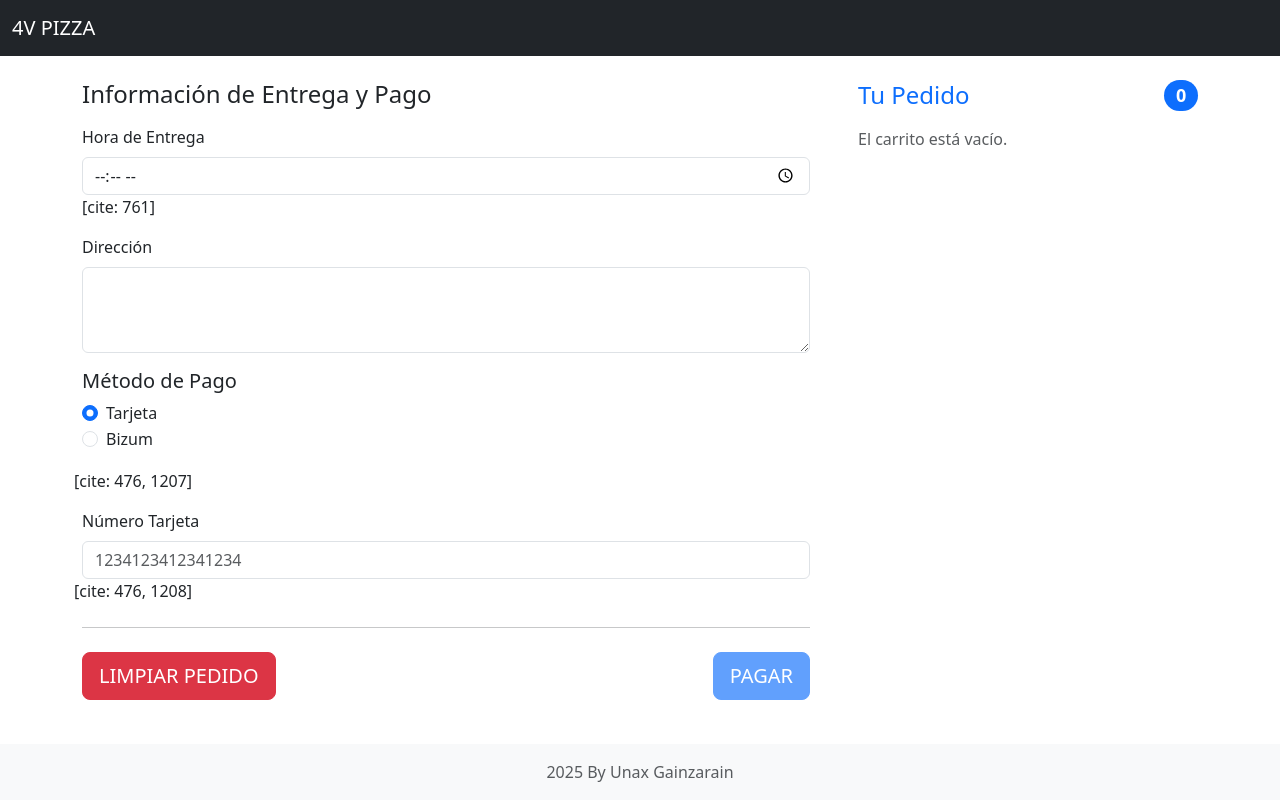
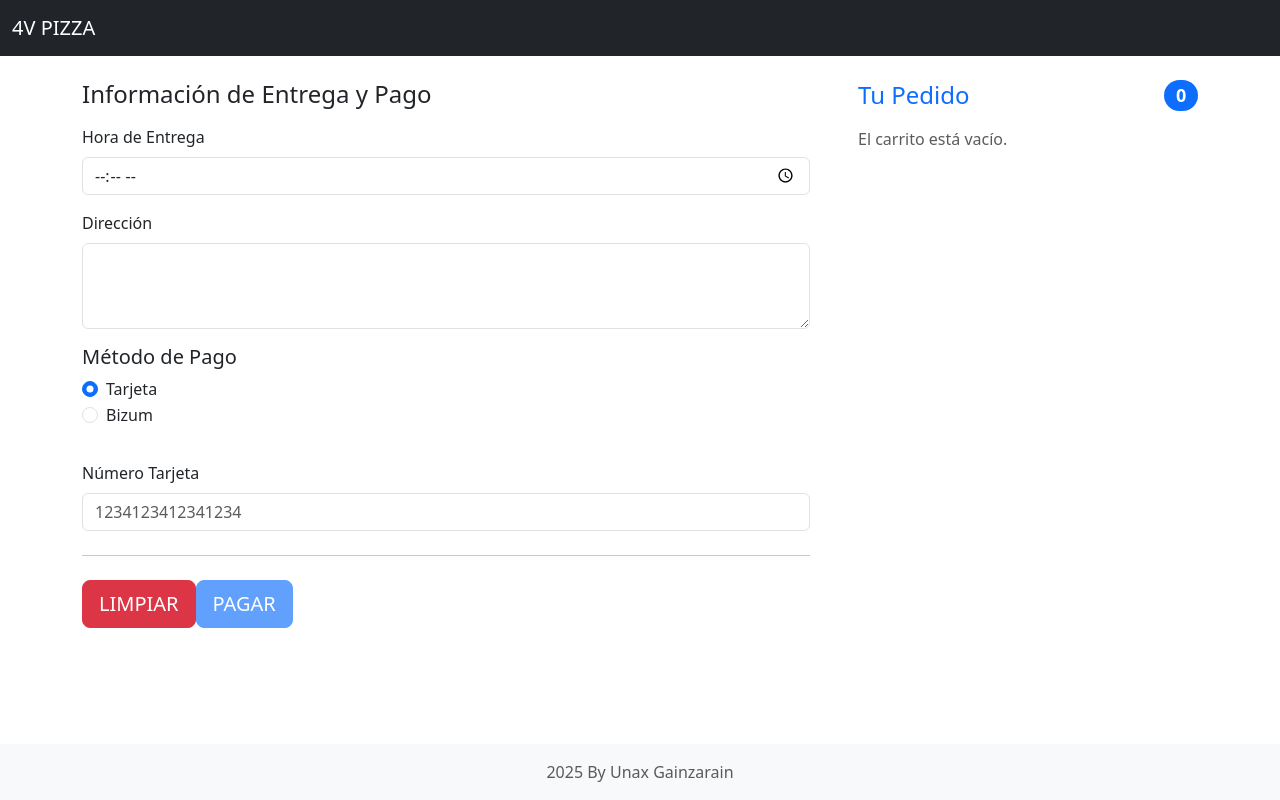
Before and after one commit to UnaxGainzarain/ExamenInterfaces, an Angular app: page /pago in a window 1280 px wide. Built offline with nearby package versions, Linux system fonts and the light colour scheme.

Commit message:
Commit nuevo

```diff
--- a/src/app/payment-page/payment-page.html
+++ b/src/app/payment-page/payment-page.html
@@ -36,7 +36,6 @@
           <div class="col-12">
             <label for="horaEntrega" class="form-label">Hora de Entrega</label>
             <input type="time" class="form-control" id="horaEntrega" formControlName="horaEntrega">
-            [cite: 761]
             @if (horaEntrega?.invalid && (horaEntrega?.dirty || horaEntrega?.touched)) {
               <div class="text-danger mt-1">
                 @if (horaEntrega?.hasError('required')) {
@@ -70,7 +69,6 @@
             </div>
           </div>
 
-          [cite: 476, 1207]
           @if (metodoPago.value === 'Tarjeta') {
             <div class="col-12">
               <label for="numeroTarjeta" class="form-label">Número Tarjeta</label>
@@ -81,14 +79,13 @@
                     <div>El número de tarjeta es obligatorio.</div>
                   }
                   @if (numeroTarjeta?.hasError('minlength') || numeroTarjeta?.hasError('maxlength') || numeroTarjeta?.hasError('pattern')) {
-                    <div>La tarjeta debe tener 16 dígitos numéricos.</div> [cite: 1207, 1209]
+                    <div>La tarjeta debe tener 16 dígitos numéricos.</div>
                   }
                 </div>
               }
             </div>
           }
 
-          [cite: 476, 1208]
           @if (metodoPago.value === 'Bizum') {
             <div class="col-12">
               <label for="numeroTelefono" class="form-label">Número Teléfono (Bizum)</label>
@@ -99,7 +96,7 @@
                     <div>El teléfono es obligatorio para Bizum.</div>
                   }
                   @if (numeroTelefono?.hasError('minlength') || numeroTelefono?.hasError('maxlength') || numeroTelefono?.hasError('pattern')) {
-                    <div>El teléfono debe tener 9 dígitos numéricos.</div> [cite: 1208, 1209]
+                    <div>El teléfono debe tener 9 dígitos numéricos.</div>
                   }
                 </div>
               }
@@ -110,11 +107,11 @@
 
         <hr class="my-4">
 
-        <div class="d-flex justify-content-between">
+        <div classd="d-flex justify-content-between">
           <button class="btn btn-danger btn-lg" type="button" (click)="limpiar()">
-            LIMPIAR PEDIDO
+            LIMPIAR
           </button>
-          <button class="btn btn-primary btn-lg" type="submit" [disabled]="paymentForm.invalid && metodoPago.value === 'Tarjeta' ? numeroTarjeta.invalid : numeroTelefono.invalid">
+          <button class="btn btn-primary btn-lg" type="submit" [disabled]="paymentForm.invalid">
             PAGAR
           </button>
         </div>
--- a/src/app/payment-page/payment-page.ts
+++ b/src/app/payment-page/payment-page.ts
@@ -1,87 +1,75 @@
 // src/app/payment-page/payment-page.ts
-
 import { Component, Input, Output, EventEmitter, WritableSignal, OnInit } from '@angular/core';
-import { CommonModule } from '@angular/common'; // Para @if, @for, pipes
-import { ReactiveFormsModule, FormGroup, FormControl, Validators } from '@angular/forms'; // Para Reactive Forms
-import { Router } from '@angular/router'; // Para navegar
-import { CartItemModel } from '../models/cart-item.model'; // Modelo del carrito
+import { CommonModule } from '@angular/common';
+import { ReactiveFormsModule, FormGroup, FormControl, Validators } from '@angular/forms';
+import { Router } from '@angular/router';
+import { CartItemModel } from '../models/cart-item.model';
 
 @Component({
   selector: 'app-payment-page',
-  imports: [CommonModule, ReactiveFormsModule], // Imports necesarios
+  imports: [CommonModule, ReactiveFormsModule],
   templateUrl: './payment-page.html',
   styleUrl: './payment-page.scss'
 })
 export class PaymentPage implements OnInit {
 
-  // 1. INPUT: Recibe el estado del carrito desde app.ts
   @Input() carrito!: WritableSignal<CartItemModel[]>;
-
-  // 2. OUTPUT: Emite el evento para limpiar el carrito (app.ts lo escuchará)
   @Output() clearCartEvent = new EventEmitter<void>();
 
-  // 3. FORMULARIO: Definimos el FormGroup (como en contact-form.ts)
   paymentForm: FormGroup;
 
-  // 4. Inyectamos el Router para la navegación post-pago
   constructor(private router: Router) {
     this.paymentForm = new FormGroup({
-      // Hora de entrega (formato hora correcto)
       horaEntrega: new FormControl('', [Validators.required]),
-      // Dirección completa
       direccion: new FormControl('', [Validators.required]),
-      // Método de pago (Tarjeta o Bizum)
       metodoPago: new FormControl('Tarjeta', [Validators.required]),
 
-      // Campo Tarjeta (se validará condicionalmente)
       numeroTarjeta: new FormControl('', [
         Validators.required,
         Validators.minLength(16),
         Validators.maxLength(16),
-        Validators.pattern('^[0-9]*$') // Solo números
+        Validators.pattern('^[0-9]*$')
       ]),
 
-      // Campo Bizum (se validará condicionalmente)
       numeroTelefono: new FormControl('', [
-        // Los validadores se añadirán/quitarán dinámicamente
+        // Validadores se añaden dinámicamente
       ])
     });
   }
 
-  // 5. ngOnInit para la lógica condicional (como en profile.ts y apuntes)
   ngOnInit() {
-    // Escuchamos los cambios en el radio button 'metodoPago'
+    // Escucha cambios en 'metodoPago' para actualizar validadores
     this.metodoPago.valueChanges.subscribe(value => {
       this.actualizarValidadores(value);
     });
-
-    // Ejecutamos una vez al inicio para establecer el estado inicial (Tarjeta)
+    // Actualiza al iniciar
     this.actualizarValidadores(this.metodoPago.value);
   }
-actualizarValidadores(metodo: string) {
-    if (metodo === 'Tarjeta') {
-      // Si es Tarjeta, Tarjeta es REQUERIDO, Teléfono NO
-      this.numeroTarjeta.setValidators([Validators.required, Validators.minLength(16), Validators.maxLength(16), Validators.pattern('^[0-9]*$')]);
-      this.numeroTelefono.clearValidators();
-      this.numeroTelefono.setValue(''); // Limpiamos el valor
-    } else if (metodo === 'Bizum') {
-      // Si es Bizum, Teléfono es REQUERIDO, Tarjeta NO
-      this.numeroTelefono.setValidators([Validators.required, Validators.minLength(9), Validators.maxLength(9), Validators.pattern('^[0-9]*$')]);
-      this.numeroTarjeta.clearValidators();
-      this.numeroTarjeta.setValue(''); // Limpiamos el valor
-    }
 
-    // Actualizamos el estado de validación de ambos controles
-    this.numeroTarjeta.updateValueAndValidity();
-    this.numeroTelefono.updateValueAndValidity();
-  }
-  // 6. GETTERS: Para acceder fácil a los controles en el HTML (apuntes pág. 39)
+  // Getters para el template (como en apuntes pág. 39)
   get horaEntrega() { return this.paymentForm.get('horaEntrega')!; }
   get direccion() { return this.paymentForm.get('direccion')!; }
   get metodoPago() { return this.paymentForm.get('metodoPago')!; }
   get numeroTarjeta() { return this.paymentForm.get('numeroTarjeta')!; }
   get numeroTelefono() { return this.paymentForm.get('numeroTelefono')!; }
 
+  /**
+   * Lógica para validación condicional (Punto 3 del examen)
+   */
+  actualizarValidadores(metodo: string) {
+    if (metodo === 'Tarjeta') {
+      this.numeroTarjeta.setValidators([Validators.required, Validators.minLength(16), Validators.maxLength(16), Validators.pattern('^[0-9]*$')]);
+      this.numeroTelefono.clearValidators();
+      this.numeroTelefono.setValue('');
+    } else if (metodo === 'Bizum') {
+      this.numeroTelefono.setValidators([Validators.required, Validators.minLength(9), Validators.maxLength(9), Validators.pattern('^[0-9]*$')]);
+      this.numeroTarjeta.clearValidators();
+      this.numeroTarjeta.setValue('');
+    }
+
+    this.numeroTarjeta.updateValueAndValidity();
+    this.numeroTelefono.updateValueAndValidity();
+  }
 
   /**
    * Acción de Pagar (Punto 3 del examen)
@@ -89,11 +77,10 @@ actualizarValidadores(metodo: string) {
   pagar() {
     if (this.paymentForm.valid) {
       alert('¡Gracias por su pedido! Su pedido está en camino.');
-      this.clearCartEvent.emit(); // 1. Emitimos evento para limpiar carrito
+      this.clearCartEvent.emit(); // 1. Emite evento para limpiar carrito
       this.paymentForm.reset();
-      this.router.navigate(['/pizzas']); // 2. Volvemos a la lista de pizzas
+      this.router.navigate(['/pizzas']); // 2. Vuelve a la lista de pizzas
     } else {
-      // Marcamos todos los campos como "touched" para mostrar errores
       this.paymentForm.markAllAsTouched();
     }
   }
@@ -108,10 +95,9 @@ actualizarValidadores(metodo: string) {
   }
 
   /**
-   * Helper para mostrar el total en la plantilla
+   * Helper para mostrar el total
    */
   calcularTotal(): number {
-    // Leemos el signal del Input
     return this.carrito().reduce((total, item) => total + item.subtotal, 0);
   }
 }
--- a/src/app/pizza-page/pizza-page.ts
+++ b/src/app/pizza-page/pizza-page.ts
@@ -1,60 +1,60 @@
 // src/app/pizza-page/pizza-page.ts
-import { Component, signal, Input, Output, EventEmitter, WritableSignal, OnInit } from '@angular/core';import { PizzaModel } from '../models/pizza.model';
+
+// 1. IMPORTA 'OnInit'
+import { Component, signal, Input, Output, EventEmitter, WritableSignal, OnInit } from '@angular/core';
+import { PizzaModel } from '../models/pizza.model';
 import { CartItemModel } from '../models/cart-item.model';
-import { AddPizzaEvent, PizzaCard } from '../pizza-card/pizza-card';
+import { PizzaCard, AddPizzaEvent } from '../pizza-card/pizza-card';
 import { CommonModule } from '@angular/common';
-import { RouterLink } from '@angular/router'; // Importamos RouterLink para el botón de Pagar
+import { RouterLink } from '@angular/router';
 
 @Component({
   selector: 'app-pizza-page',
-  imports: [CommonModule, RouterLink, PizzaCard], // Añadimos RouterLink
+  imports: [CommonModule, PizzaCard, RouterLink],
   templateUrl: './pizza-page.html',
   styleUrl: './pizza-page.scss'
 })
-export class PizzaPage  implements OnInit{
+// 2. AÑADE 'implements OnInit'
+export class PizzaPage implements OnInit {
 
   pizzasDisponibles = signal<PizzaModel[]>([]);
 
-  // 1. Recibe el carrito como Input
   @Input() carrito!: WritableSignal<CartItemModel[]>;
-  // 2. Emite el evento para añadir
   @Output() addPizzaEvent = new EventEmitter<AddPizzaEvent>();
 
- constructor() { }
+  constructor() { }
 
+  // 3. Ahora Angular SÍ ejecutará este método
   ngOnInit() {
-    // Rutas corregidas (sin 'assets/'):
     const margarita = new PizzaModel(
       "Margarita",
       15.50,
-      "img/pizza-margarita.jpg", // <--- CORREGIDO
-      ["icons/tomate.png", "icons/queso.png"] // <--- CORREGIDO
+      "img/pizza-margarita.jpg",
+      ["icons/tomate.png", "icons/queso.png"]
     );
 
     const bbq = new PizzaModel(
       "BBQ",
       18.00,
-      "img/barbacoa.jpg", // <--- CORREGIDO
-      [ "icons/queso.png", "icons/carne.png"] // <--- CORREGIDO
+      "img/barbacoa.jpg",
+      ["icons/queso.png", "icons/carne.png"]
     );
 
     const vegetariana = new PizzaModel(
       "Jamón Queso",
       17.00,
-      "img/JamonQueso.jpg", // <--- CORREGIDO
-      ["icons/tomate.png", "icons/queso.png", "icons/verduras.png"] // <--- CORREGIDO
+      "img/JamonQueso.jpg",
+      ["icons/tomate.png", "icons/queso.png"] // Tus archivos no tenían 'verduras.png', he puesto queso.
     );
 
     this.pizzasDisponibles.set([margarita, bbq, vegetariana]);
   }
 
-  // 3. El método ahora solo emite el evento
   agregarPizzaAlCarrito(event: AddPizzaEvent) {
     this.addPizzaEvent.emit(event);
   }
 
   calcularTotal(): number {
-    // Lee del signal recibido por Input
     return this.carrito().reduce((total, item) => total + item.subtotal, 0);
   }
 }
```
Also changed, not shown: src/app/app.ts (+6 -8 lines).
